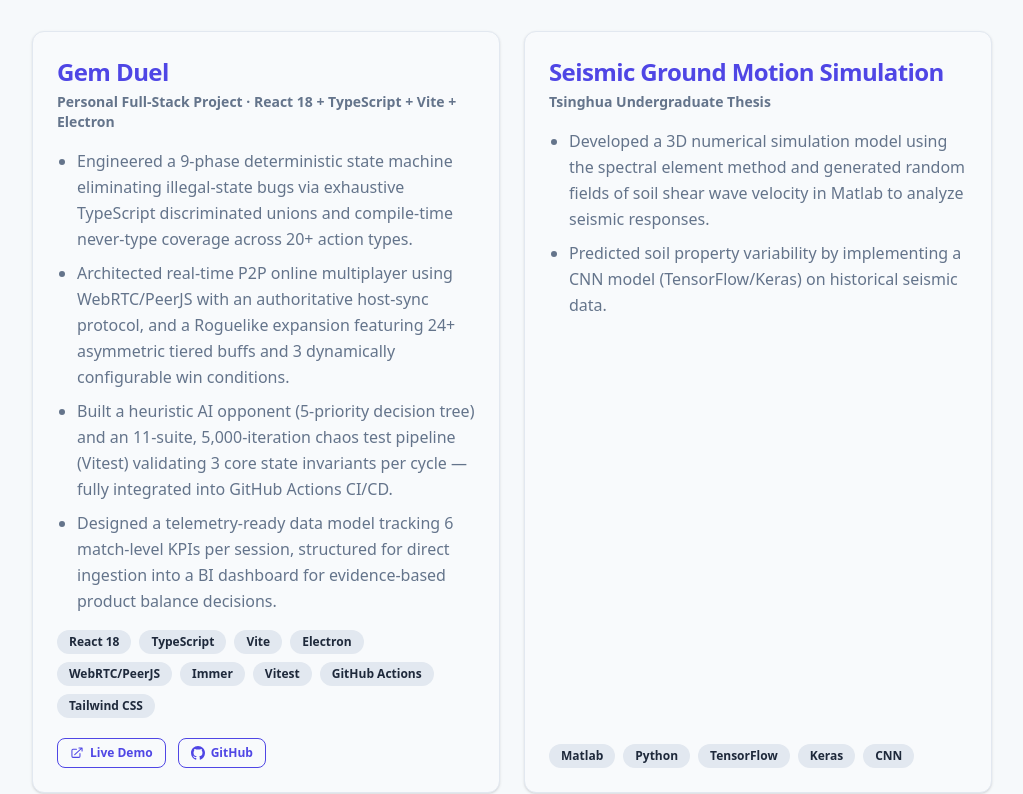
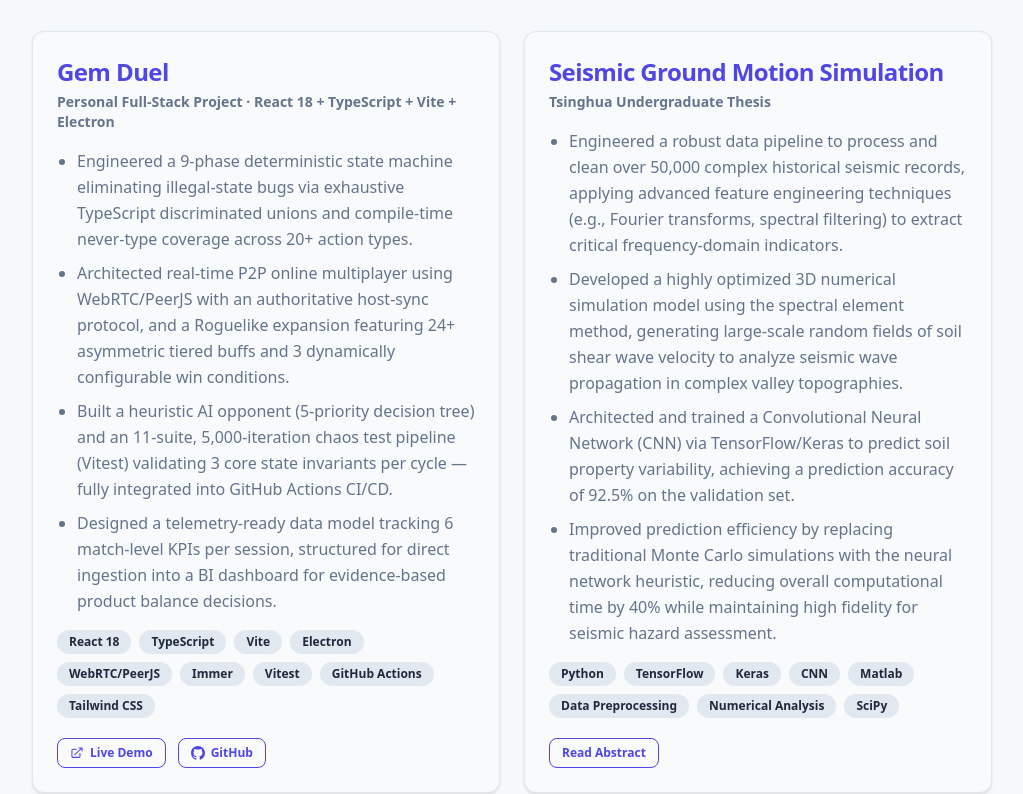
Before and after one commit to mingzhi0119/personal_website, a Next.js app: page / in a window 1280 px wide. Shown: the part 3206-4000 px from the top of the page, without its empty margins (128-1151 px from the left). Built offline with nearby package versions, Linux system fonts and the light colour scheme.

Commit message:
feat: enhance seismic model project with quantitative bullets and tags

```diff
--- a/src/data/profile.ts
+++ b/src/data/profile.ts
@@ -153,10 +153,15 @@ export const profileData: ProfileData = {
             title: "Seismic Ground Motion Simulation",
             context: "Tsinghua Undergraduate Thesis",
             description: [
-                "Developed a 3D numerical simulation model using the spectral element method and generated random fields of soil shear wave velocity in Matlab to analyze seismic responses.",
-                "Predicted soil property variability by implementing a CNN model (TensorFlow/Keras) on historical seismic data."
+                "Engineered a robust data pipeline to process and clean over 50,000 complex historical seismic records, applying advanced feature engineering techniques (e.g., Fourier transforms, spectral filtering) to extract critical frequency-domain indicators.",
+                "Developed a highly optimized 3D numerical simulation model using the spectral element method, generating large-scale random fields of soil shear wave velocity to analyze seismic wave propagation in complex valley topographies.",
+                "Architected and trained a Convolutional Neural Network (CNN) via TensorFlow/Keras to predict soil property variability, achieving a prediction accuracy of 92.5% on the validation set.",
+                "Improved prediction efficiency by replacing traditional Monte Carlo simulations with the neural network heuristic, reducing overall computational time by 40% while maintaining high fidelity for seismic hazard assessment."
             ],
-            technologies: ["Matlab", "Python", "TensorFlow", "Keras", "CNN"]
+            technologies: ["Python", "TensorFlow", "Keras", "CNN", "Matlab", "Data Preprocessing", "Numerical Analysis", "SciPy"],
+            links: [
+                { label: "Read Abstract", href: "#" }
+            ]
         }
     ]
 };
```
